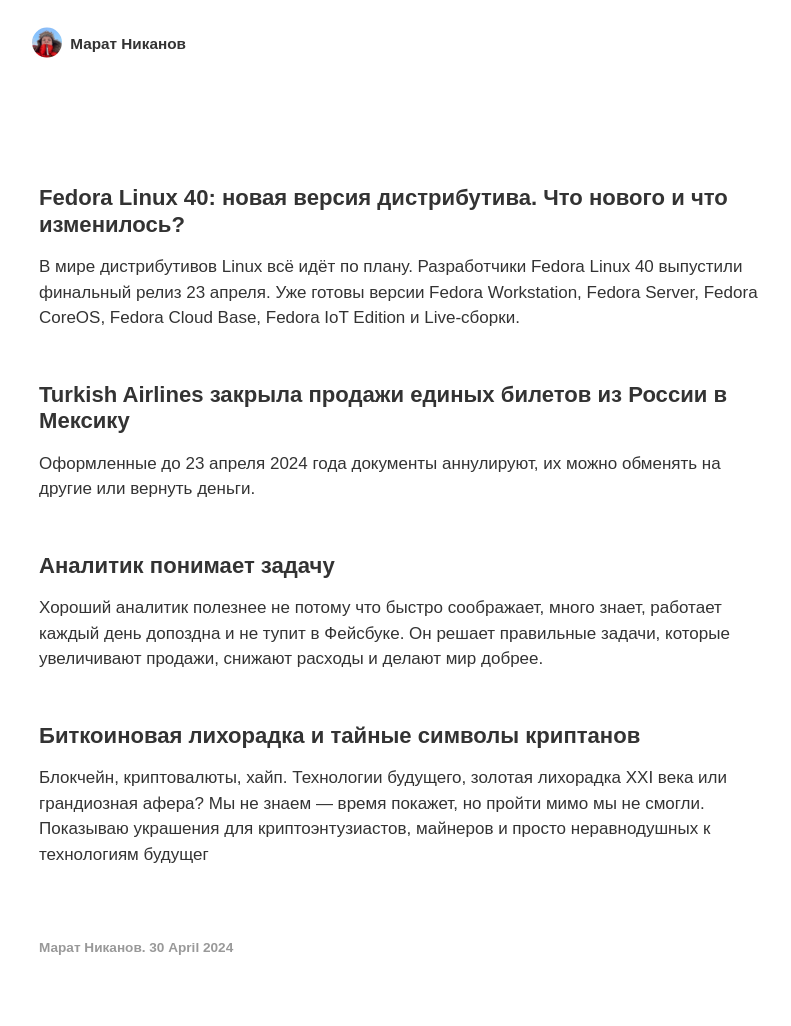
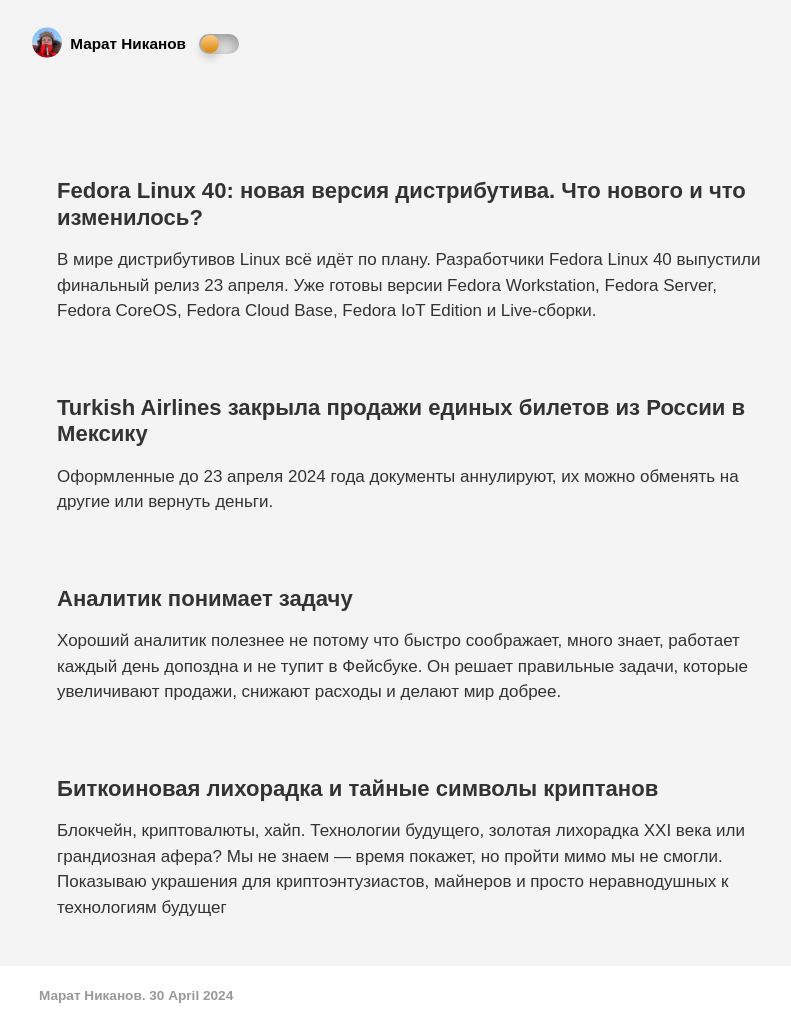
Before and after one commit to nikanoff/nikanoffv1.ru, a Django app: page / in a window 1280 px wide. Shown: the whole page, without its empty margins (43-834 px from the left). Before the commit the page ends 955 px from the top, so only its background shows below. Run offline with Django 5.2, Linux system fonts and the light colour scheme; data comes from the database, SQL or seed files in the repository; both versions use the stored data as it was after the commit.

Commit message:
light/night theme

```diff
--- /dev/null
+++ b/nika/static/css/light.css
@@ -0,0 +1,66 @@
+html {
+    background-color: #f4f4f4;
+
+}
+
+
+body {
+    color: #333;
+    background-color: #f4f4f4;
+
+
+
+}
+
+h1.avatar-top a {
+    color: black;
+
+}
+
+
+
+
+h2.article-title a {
+
+    color: #333;
+}
+
+h2.article-title a:hover {
+
+    color: #666;
+}
+
+.footer {
+
+    background-color: #fff;
+    color: #999;
+
+}
+
+/*donate button */
+
+.donate-button {
+    /* Base styles */
+    background-color: #0140ff; /* Bright pink-crimson background color */
+    color: #FFFFFF; /* White text color */
+    box-shadow: 0 0 10px rgba(0, 0, 0, 0.2);
+
+}
+
+  /* Add a subtle glow effect */
+  .donate-button::after {
+
+    background-color: #FFFFFF;
+
+}
+
+label svg.sun {
+
+    fill:#fff;
+
+  }
+  label svg.moon {
+
+    fill:#7e7e7e;
+
+  }
--- a/nika/static/css/styles.css
+++ b/nika/static/css/styles.css
@@ -1,16 +1,14 @@
 html {
     position: relative;
     min-height: 100%;
-    background-color: #fff;
+
 }
 
 
 body {
-    color: #333;
     font-family: Arial, Helvetica, sans-serif;
     font-size: 17px;
     margin-bottom: 60px;
-    background-color: #fff;
 
 }
 
@@ -19,8 +17,19 @@
     margin-left: -20px;
 }
 
-h1,
-h2,
+
+.article {
+    border: none;
+    border-radius: 15px;
+    padding-top: 1px;
+    padding-left: 18px;
+    padding-right: 10px;
+    padding-bottom: 0.1px;
+    margin-bottom: 30px;
+
+}
+
+
 h3 {
     font-family: Arial, Helvetica, sans-serif;
 }
@@ -31,7 +40,7 @@
 }
 
 h2 {
-    margin-top: 2rem;
+    margin-top: 1.5rem;
     margin-bottom: 1rem;
     font-size: 1.3em;
     font-weight: 750;
@@ -41,8 +50,7 @@
     font-size: 1.1em;
 }
 
-h4,
-h5,
+
 h6 {
     font-size: 1em;
 }
@@ -55,6 +63,11 @@
     font-weight: 900;
 }
 
+h1.avatar-top a {
+    text-decoration: none;
+}
+
+
 /* тут картинка с Маратом */
 h1.avatar-top img {
     width: 32px;
@@ -65,10 +78,6 @@
 
 
 
-.article {
-    /* border: 1px solid red; */
-    margin-bottom: 3em;
-}
 
 
 
@@ -79,12 +88,10 @@
 
 h2.article-title a {
     text-decoration: none;
-    color: #333;
 }
 
 h2.article-title a:hover {
     text-decoration: none;
-    color: #666;
 }
 
 .footer {
@@ -93,24 +100,10 @@
     width: 100%;
     height: 60px;
     line-height: 60px;
-    background-color: #fff;
     font-family: Arial, Helvetica, sans-serif;
     font-size: 0.8em;
     font-weight: 800;
-    color: #999;
 }
-
-
-
-
-
-
-
-
-
-
-
-
 
 
 
@@ -120,14 +113,11 @@
 
 .donate-button {
     /* Base styles */
-    background-color: #0140ff; /* Bright pink-crimson background color */
-    color: #FFFFFF; /* White text color */
     border: none;
     padding: 10px 20px;
     font-size: 16px;
     cursor: pointer;
     border-radius: 5px;
-    box-shadow: 0 0 10px rgba(0, 0, 0, 0.2);
 
 
     /* 3D illusion */
@@ -143,7 +133,6 @@
     left: 0;
     width: 100%;
     height: 100%;
-    background-color: #FFFFFF;
     opacity: 0;
     transition: opacity 0.2s;
     border-radius: 5px;
@@ -152,3 +141,78 @@
   .donate-button:hover::after {
     opacity: 0.2;
   }
+
+  label {
+    width:40px;
+    height:20px;
+    position: relative;
+    display: block;
+    background: #ebebeb;
+    border-radius: 20px;
+    box-shadow: inset 0px 5px 15px rgba(0,0,0,0.4), inset 0px -5px 15px rgba(255,255,255,0.4);
+    cursor: pointer;
+    margin-top: -1.6em;
+    margin-left: 11em;
+    transition: 0.3s;
+  }
+
+  label:after {
+    content: "";
+    width:18px;
+    height: 18px;
+    position: absolute;
+    top:0.9px;
+    left:1.3px;
+    background: linear-gradient(180deg,#ffcc89,#d8860b);
+    border-radius: 18px;
+    box-shadow: 0px 5px 10px rgba(0,0,0,0.2);
+    transition: 0.3s;
+  }
+  input {
+    width: 0;
+    height: 0;
+    visibility: hidden;
+  }
+
+  input:checked + label {
+    background: #242424;
+  }
+  input:checked + label:after {
+    left:39px;
+    transform: translateX(-100%);
+    background: linear-gradient(180deg,#777,#3a3a3a);
+  }
+  label, label:after {
+    transition: 0.3s
+  }
+
+  label:active:after{
+    width: 26px;
+  }
+
+
+
+
+  label svg {
+    position: absolute;
+    width: 150px;
+    top:-25.6px;
+    z-index: 100;
+  }
+  label svg.sun {
+    position: absolute;
+    width: 16px;
+    left:2px;
+    transition: 0.3s;
+  }
+  label svg.moon {
+    position: absolute;
+    width: 12px;
+    left:25px;
+    transition: 0.3s;
+  }
+
+
+  .article-list {
+    display: grid;
+  }
--- a/nika/templates/base.html
+++ b/nika/templates/base.html
@@ -1,37 +1,72 @@
+<!-- base.html -->
 {% load static %}
-
-<html>
-
+<!DOCTYPE html>
+<html lang="en" data-theme="{{ theme }}">
 <head>
+    <meta charset="UTF-8">
     <title>{% block title %}{% endblock %}</title>
     <link href="https://cdn.jsdelivr.net/npm/bootstrap@5.0.2/dist/css/bootstrap.min.css" rel="stylesheet"
-            integrity="sha384-EVSTQN3/azprG1Anm3QDgpJLIm9Nao0Yz1ztcQTwFspd3yD65VohhpuuCOmLASjC" crossorigin="anonymous">
+        integrity="sha384-EVSTQN3/azprG1Anm3QDgpJLIm9Nao0Yz1ztcQTwFspd3yD65VohhpuuCOmLASjC" crossorigin="assistant">
     <link rel="stylesheet" href="{% static 'css/styles.css' %}">
-
+    <link rel="stylesheet" href="{% static 'css/' %}{{ theme }}.css" id="theme-link">
+    <link rel="shortcut icon" type="image/png" href="{% static 'img/favicon.ico' %}">
 </head>
-
 <body>
     <div class="container">
         <div class="row page-header">
             <div class="col">
                 <h1 class="avatar-top">
+                    <a href="{% url 'index' %}">
                     <img src="{% static 'img/avatar.jpg' %}"/>
                     <span class="author-name">Марат Никанов</span>
+                    </a>
+                    <input type="checkbox" id="theme-toggle-button" onclick="toggleTheme()">
+                    <label for="theme-toggle-button">
+                        <!-- Theme toggle button content -->
+                    </label>
                 </h1>
             </div>
         </div>
         {% block content %}
         {% endblock %}
-
     </div>
-
     <footer class="footer">
         <div class="container">
         Марат Никанов. {% now "d F Y" %}
         </div>
     </footer>
 
+    <script>
+        // Function to toggle between light and dark themes
+function toggleTheme() {
+    const currentTheme = localStorage.getItem('theme') || 'light';
+    const newTheme = currentTheme === 'light' ? 'dark' : 'light';
 
+    // Update the theme
+    document.documentElement.setAttribute('data-theme', newTheme);
+
+    // Update the theme-specific CSS file
+    const themeLink = document.getElementById('theme-link');
+    themeLink.href = `/static/css/${newTheme}.css`;
+
+    // Update the theme toggle button text and icon
+    const themeToggleButton = document.getElementById('theme-toggle-button');
+    themeToggleButton.checked = newTheme === 'dark';
+    themeToggleButton.innerHTML = newTheme === 'dark' ? '<i class="fas fa-sun"></i> Light Mode' : '<i class="fas fa-moon"></i> Dark Mode';
+
+    // Store the theme preference in local storage
+    localStorage.setItem('theme', newTheme);
+}
+
+// Check for saved theme in local storage on page load
+window.onload = function() {
+    const savedTheme = localStorage.getItem('theme') || 'light';
+    document.documentElement.setAttribute('data-theme', savedTheme);
+    document.getElementById('theme-link').href = `/static/css/${savedTheme}.css`;
+    document.getElementById('theme-toggle-button').checked = savedTheme === 'dark';
+    document.getElementById('theme-toggle-button').innerHTML = savedTheme === 'dark' ? '<i class="fas fa-sun"></i> Light Mode' : '<i class="fas fa-moon"></i> Dark Mode';
+};
+
+    </script>
 </body>
-
 </html>
--- a/nika/templates/index.html
+++ b/nika/templates/index.html
@@ -1,5 +1,4 @@
 {% extends "base.html" %}
-
 {% load static %}
 
 {% block title %}Сайт Марата Никанова{% endblock %}
--- a/nika/views.py
+++ b/nika/views.py
@@ -1,5 +1,7 @@
 from django.shortcuts import render
 from .models import Article
+
+
 
 # Create your views here.
 def index(request):
--- a/personal_blog/settings.py
+++ b/personal_blog/settings.py
@@ -35,6 +35,8 @@
     # SECURITY WARNING: don't run with debug turned on in production!
     DEBUG = True
     ALLOWED_HOSTS = []
+
+
 
 
 
```
Also changed, not shown: nika/static/css/dark.css (added, +80 -0 lines), db.sqlite3, nika/static/img/favicon.ico (added), personal_blog/urls.py (line endings or trailing spaces). Lines whose indentation alone changed are shown as unchanged.
